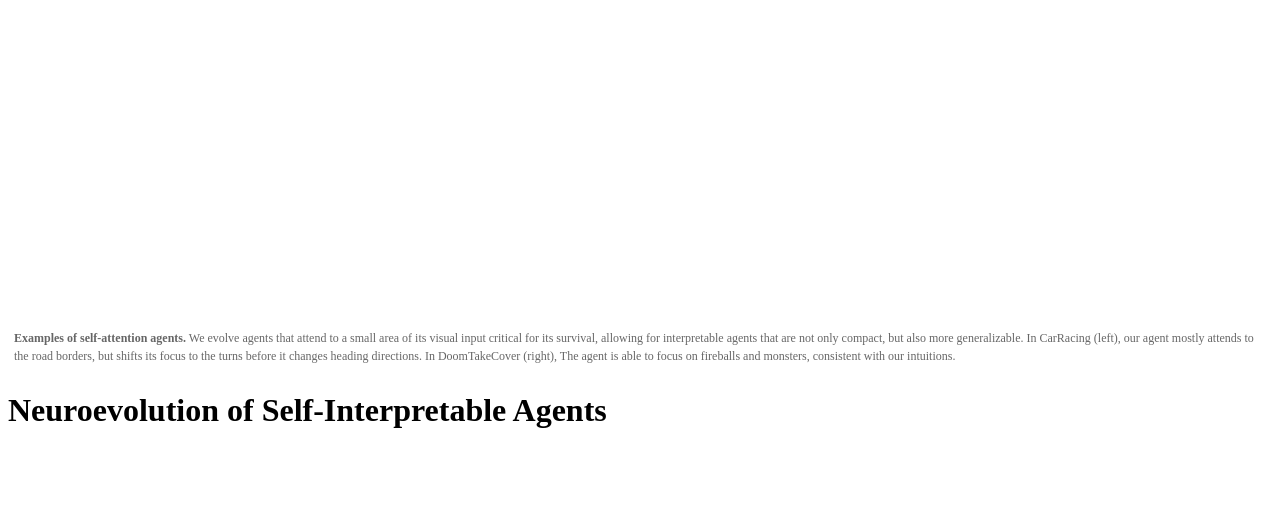
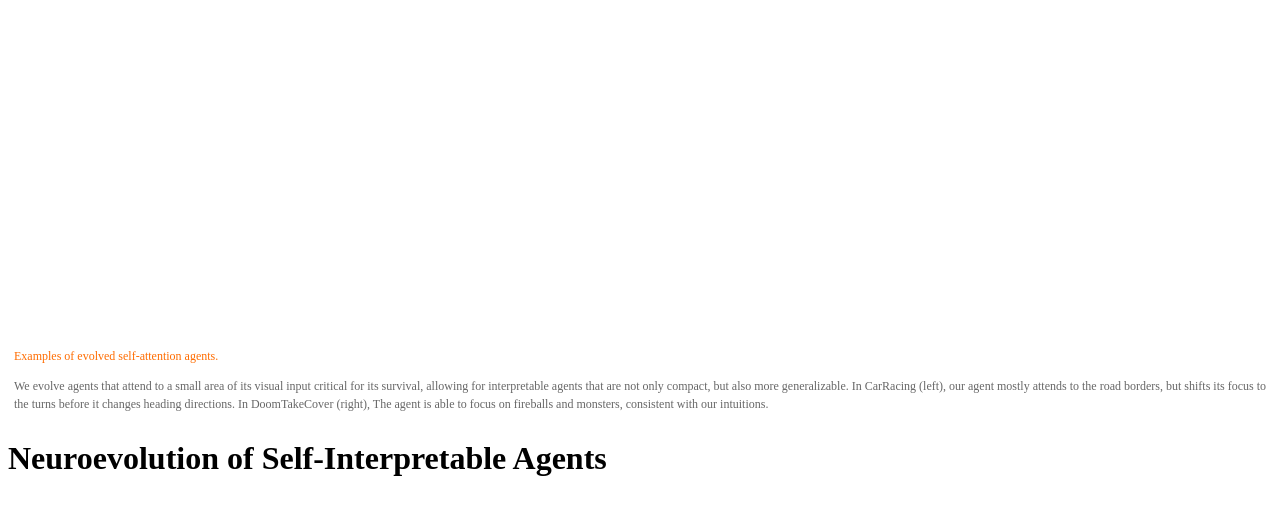
Before and after one commit to geccoanon/geccoanon.github.io, a website: page draft_header.html in a window 1280 px wide. Shown: the part 5-520 px from the top of the page. Drawn offline with nearby package versions, Linux system fonts and the light colour scheme.

Commit message:
Add files via upload

```diff
--- a/draft_header.html
+++ b/draft_header.html
@@ -136,16 +136,19 @@ dt-article figcaption b {
 <video class="b-lazy" data-src="assets/mp4/carracing_nomod_ours_att.mp4" type="video/mp4" autoplay muted playsinline loop style="display: block; margin: auto; width: 50%;" ></video>
 <video class="b-lazy" data-src="assets/mp4/takecover_nomod_ours_att.mp4" type="video/mp4" autoplay muted playsinline loop style="display: block; margin: auto; width: 50%;" ></video>
 -->
-<table style="width: 100%;" cellspacing="0" cellpadding="0"><tr>
-<td width="100%">
-<figcaption style="text-align: left;">
-<b>Examples of self-attention agents.</b> We evolve agents that attend to a small area of its visual input critical for its survival, allowing for interpretable agents that are not only compact, but also more generalizable. In CarRacing (left), our agent mostly attends to the road borders, but shifts its focus to the turns before it changes heading directions. In DoomTakeCover (right), The agent is able to focus on fireballs and monsters, consistent with our intuitions.
-</figcaption>
-</tr></table>
 
 </div>
 
 <dt-article id="dtbody">
+
+<dt-article id="dtbody">
+
+<div style="text-align: center;">
+<figcaption style="text-align: left; color:#FF6C00;"><br/>Examples of evolved self-attention agents.</figcaption>
+<figcaption style="text-align: left;">
+We evolve agents that attend to a small area of its visual input critical for its survival, allowing for interpretable agents that are not only compact, but also more generalizable. In CarRacing (left), our agent mostly attends to the road borders, but shifts its focus to the turns before it changes heading directions. In DoomTakeCover (right), The agent is able to focus on fireballs and monsters, consistent with our intuitions.<br/>
+</figcaption>
+</div>
 
 <dt-byline class="l-page transparent"></dt-byline>
 <h1> Neuroevolution of Self-Interpretable Agents</h1>
```
Also changed, not shown: index.html (+9 -6 lines).
